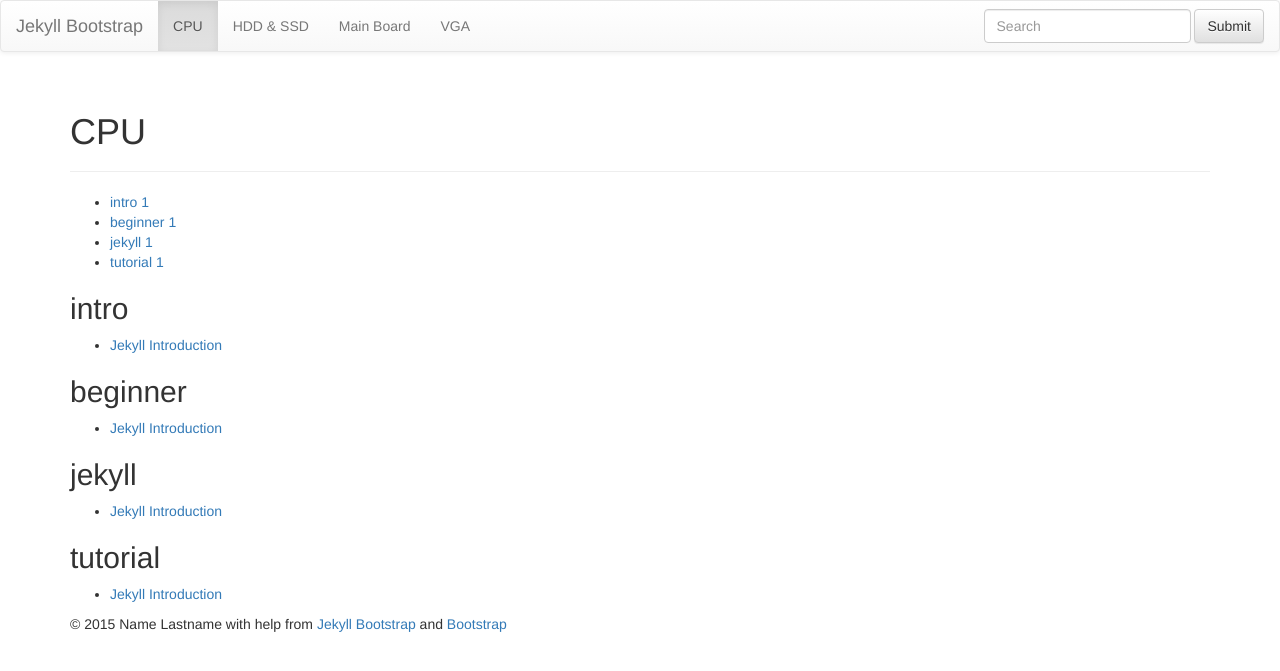
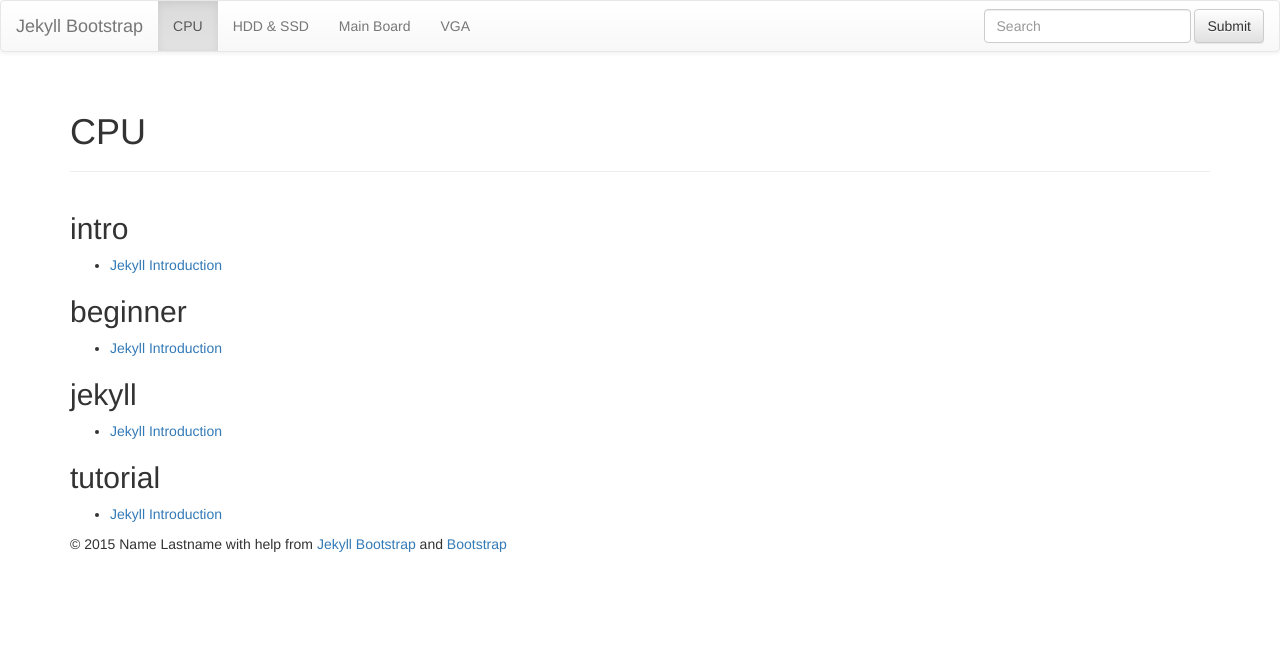
Before and after one commit to kutchoiwjun92/kutchoiwjun92.github.com, a Jekyll site: the page built from cpu.html, in a window 1280 px wide. Shown: the top 671 px of the page. Built offline with Jekyll 4.4.1, drawn with Linux system fonts in a browser that asks for light colours; nearby versions of some CDN libraries; library files that are not in the unit come from our copies.

Commit message:
Update cpu.html

```diff
--- a/cpu.html
+++ b/cpu.html
@@ -6,10 +6,6 @@ group: navigation
 ---
 {% include JB/setup %}
 
-<ul class="tag_box inline">
-  {% assign tags_list = site.tags %}
-  {% include JB/tags_list %}
-</ul>
 
 
 {% for tag in site.tags %}
```
